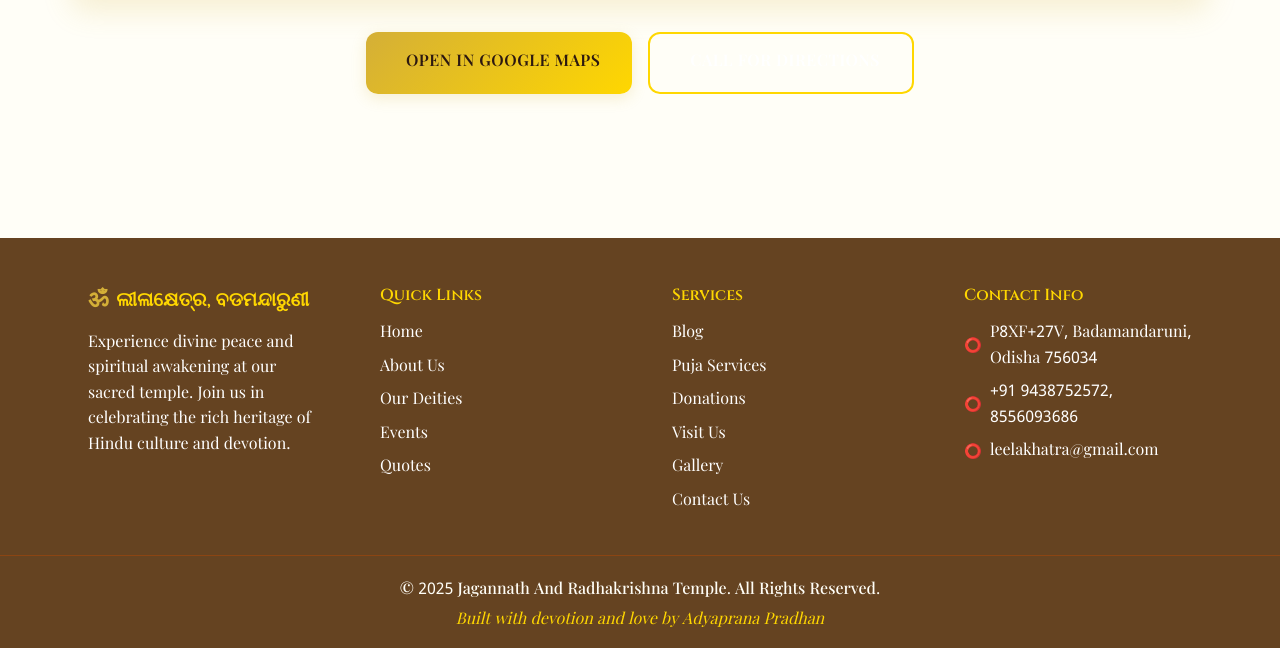
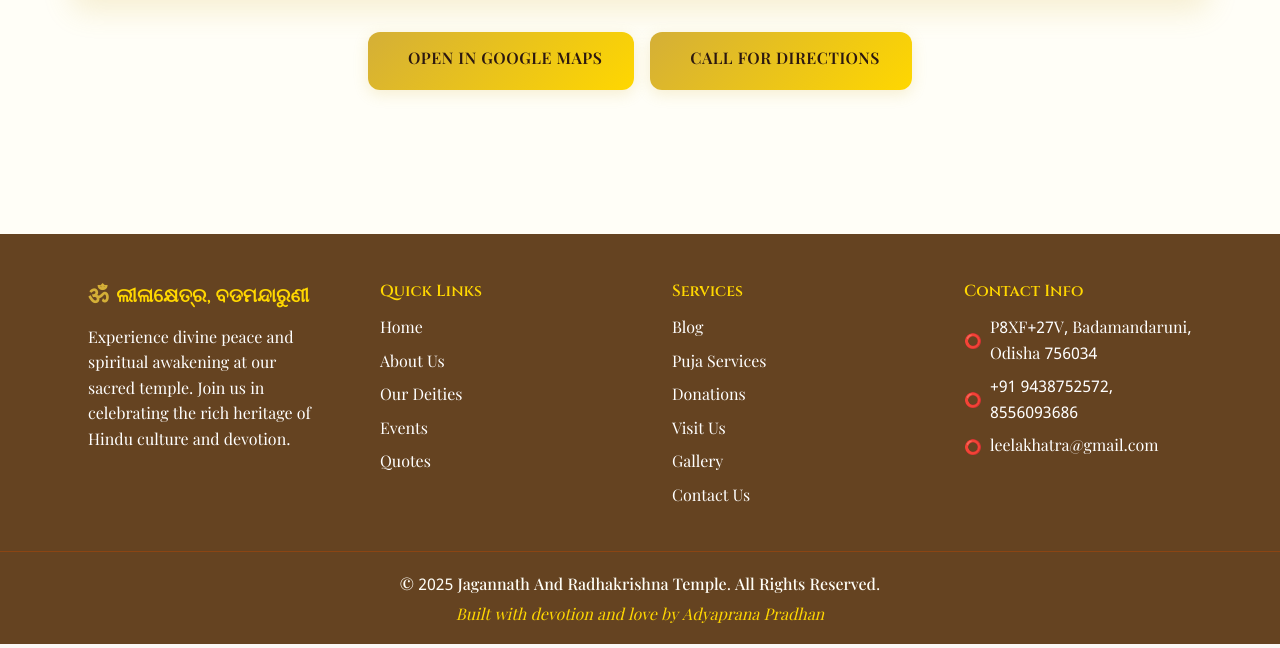
Before and after one commit to Adyaprana/Leela-Kshetra, a Flask app: page /contact in a window 1280 px wide. Shown: the part 2957-3605 px from the top of the page. Run offline with Flask 3, Linux system fonts and the light colour scheme.

Commit message:
Added contact number style

```diff
--- a/templates/contact.html
+++ b/templates/contact.html
@@ -255,7 +255,7 @@
             <a href="https://goo.gl/maps/your-temple-location" target="_blank" class="btn btn-primary">
                 <i class="fas fa-external-link-alt"></i> Open in Google Maps
             </a>
-            <a href="tel:+91-8556093686" class="btn btn-secondary">
+            <a href="tel:+91-8556093686" class="btn btn-primary">
                 <i class="fas fa-phone"></i> Call for Directions
             </a>
         </div>
```
